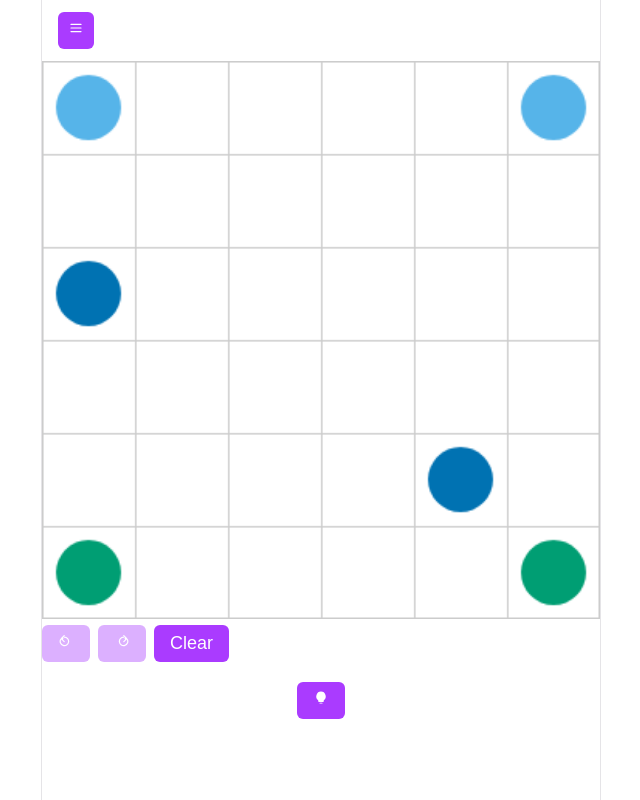
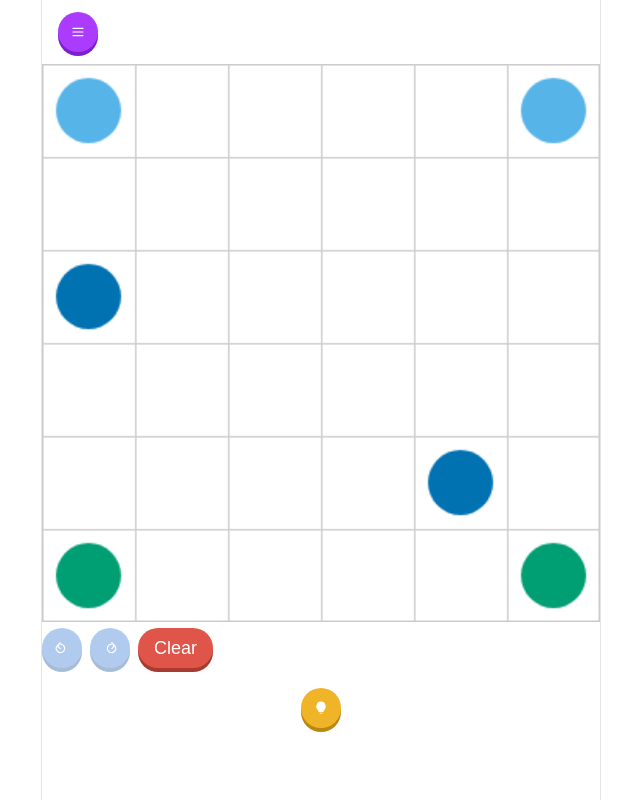
Before and after one commit to thkim5937/Traceroute, a website built with Vite: page index.html in a window 1280 px wide. Shown: the whole page, without its empty margins (319-959 px from the left). Built offline with nearby package versions, Linux system fonts and the light colour scheme.

Commit message:
feat(9.3a): role-based button colors and circular icon shapes

```diff
--- a/src/style.css
+++ b/src/style.css
@@ -7,6 +7,13 @@
   --accent: #aa3bff;
   --accent-bg: rgba(170, 59, 255, 0.1);
   --accent-border: rgba(170, 59, 255, 0.5);
+  --accent-shadow: #7d1fcc;
+  --neutral-action: #3d7fd6;
+  --neutral-action-shadow: #2a5a9c;
+  --danger: #e0554a;
+  --danger-shadow: #a83a31;
+  --warning: #f0b429;
+  --warning-shadow: #b98814;
   --social-bg: rgba(244, 243, 236, 0.5);
   --shadow: rgba(0, 0, 0, 0.1) 0 10px 15px -3px, rgba(0, 0, 0, 0.05) 0 4px 6px -2px;
 
@@ -39,6 +46,13 @@
     --accent: #c084fc;
     --accent-bg: rgba(192, 132, 252, 0.15);
     --accent-border: rgba(192, 132, 252, 0.5);
+    --accent-shadow: #9455d1;
+    --neutral-action: #5a94dd;
+    --neutral-action-shadow: #3a6cae;
+    --danger: #f2695d;
+    --danger-shadow: #b8493d;
+    --warning: #f5c452;
+    --warning-shadow: #c99a24;
     --social-bg: rgba(47, 48, 58, 0.5);
     --shadow: rgba(0, 0, 0, 0.4) 0 10px 15px -3px, rgba(0, 0, 0, 0.25) 0 4px 6px -2px;
   }
@@ -332,9 +346,71 @@ code {
   color: #fff;
 }
 
+.control-bar__button,
+.list-button,
+.level-list-overlay__item,
+.clear-overlay__button {
+  --btn-bg: var(--accent);
+  --btn-shadow: var(--accent-shadow);
+  border: none;
+  cursor: pointer;
+  background: var(--btn-bg);
+  box-shadow: 0 4px 0 var(--btn-shadow);
+  transition: transform 0.1s ease-out, box-shadow 0.1s ease-out, filter 0.15s ease-out;
+}
+
+.control-bar__button:hover,
+.list-button:hover,
+.level-list-overlay__item:hover,
+.clear-overlay__button:hover {
+  filter: brightness(1.08);
+}
+
+.control-bar__button:active,
+.list-button:active,
+.level-list-overlay__item:active,
+.clear-overlay__button:active {
+  transform: translateY(3px);
+  box-shadow: 0 1px 0 var(--btn-shadow);
+}
+
+.control-bar__undo,
+.control-bar__redo {
+  --btn-bg: var(--neutral-action);
+  --btn-shadow: var(--neutral-action-shadow);
+}
+
+.control-bar__clear {
+  --btn-bg: var(--danger);
+  --btn-shadow: var(--danger-shadow);
+  border-radius: 999px;
+}
+
+.control-bar__hint {
+  --btn-bg: var(--warning);
+  --btn-shadow: var(--warning-shadow);
+}
+
+.control-bar__undo,
+.control-bar__redo,
+.control-bar__hint,
+.list-button {
+  width: 40px;
+  height: 40px;
+  padding: 0;
+  border-radius: 999px;
+  display: inline-flex;
+  align-items: center;
+  justify-content: center;
+}
+
 @keyframes control-bar-undo-pulse {
-  0%, 100% { box-shadow: 0 0 0 0 var(--accent-border); }
-  50% { box-shadow: 0 0 0 8px var(--accent-border); }
+  0%, 100% {
+    box-shadow: 0 4px 0 var(--accent-shadow), 0 0 0 0 var(--accent-border);
+  }
+  50% {
+    box-shadow: 0 4px 0 var(--accent-shadow), 0 0 0 8px var(--accent-border);
+  }
 }
 
 .control-bar__undo--pulse {
```
